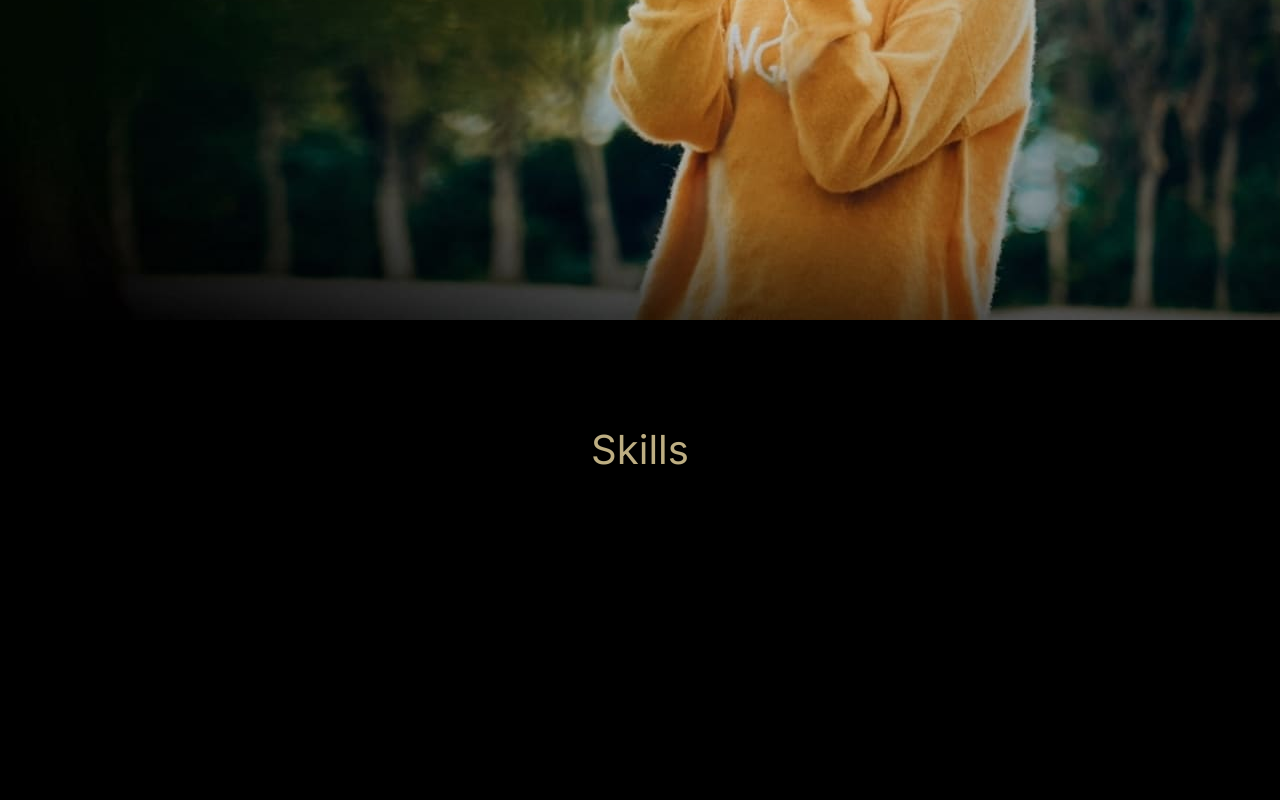
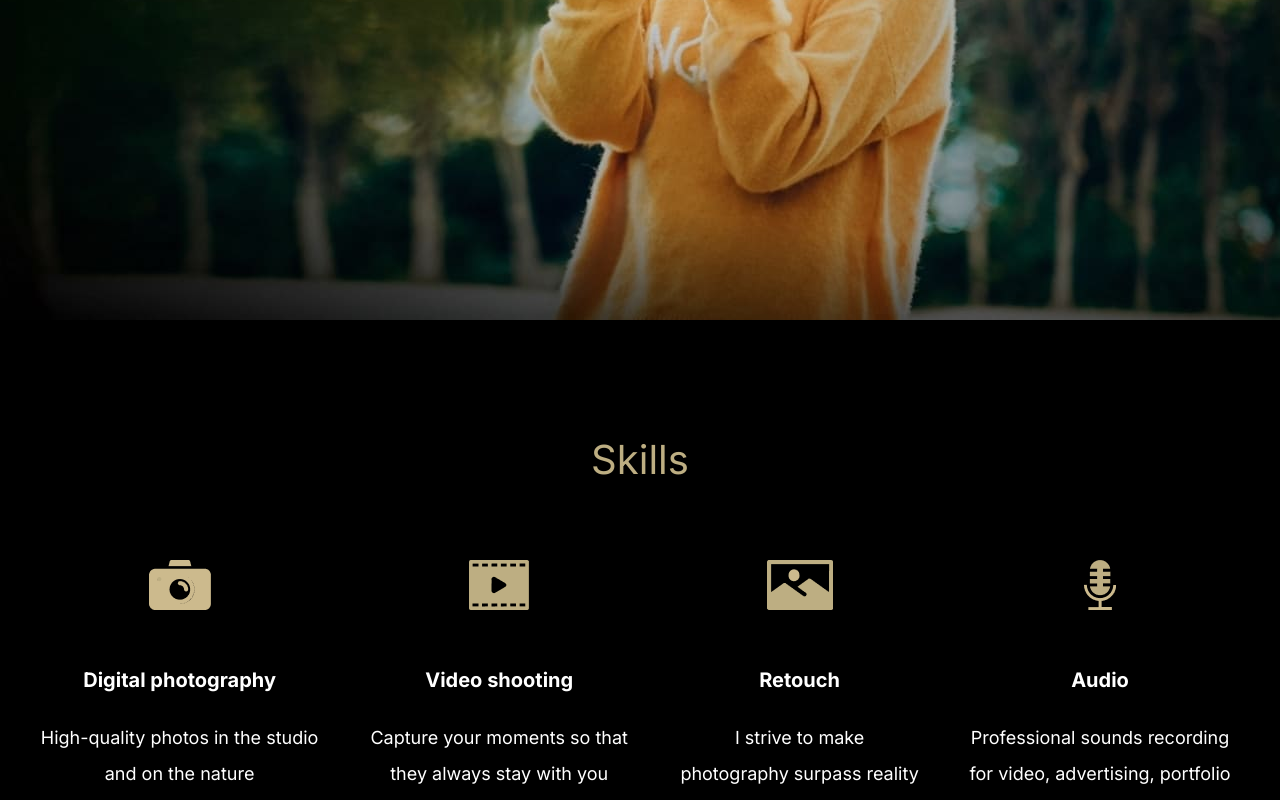
Before and after one commit to oksanabolbat/Portfolio-1, a plain HTML site: page index.html in a window 1280 px wide. Shown: the part 590-1390 px from the top of the page. Before the commit the page ends 1140 px from the top, so only its background shows below. Drawn offline with Linux system fonts and the light colour scheme.

Commit message:
init: finished skills section

```diff
--- a/css/styles.css
+++ b/css/styles.css
@@ -61,7 +61,7 @@ a {
     cursor: pointer;
 }
 body {
-    background: no-repeat url("../img/bg.png") #000;
+    background: no-repeat url("../img/bg.png") center 0 #000;
     color: #fff;
     font-family: "Inter", sans-serif;
 }
@@ -76,6 +76,12 @@ h2 {
     color: #bdae82;
     margin: 0 auto;
     background-color: #000;
+    text-align: center;
+}
+h3 {
+    font-size: 20px;
+    line-height: 40px;
+    font-weight: bold;
     text-align: center;
 }
 .wrapper {
@@ -107,13 +113,14 @@ h2 {
 .wrapper-hero {
     max-width: 500px;
     margin-top: 160px;
-    margin-left: 80px;
+    margin-left: 60px;
     margin-bottom: 330px;
 }
 .wrapper-hero p {
     font-size: 20px;
     line-height: 40px;
     width: 470px;
+    margin-top: 10px;
 }
 .hero-btn {
     width: 220px;
@@ -131,7 +138,6 @@ h2 {
 }
 .h2-wrapper {
     padding-top: 100px;
-    padding-bottom: 60px;
     width: 700px;
     margin: 0 auto;
     background: no-repeat url("../img/section-title-line.png") 0 139px;
@@ -139,3 +145,26 @@ h2 {
 .h2-skills {
     width: 152px;
 }
+.skill {
+    margin-top: 60px;
+    max-width: 320px;
+    padding: 100px 20px 8px 20px;
+    text-align: center;
+    font-size: 18px;
+    line-height: 36px;
+}
+.skill-camera {
+    background: no-repeat url("../img/camera\ 1.png") center 0;
+}
+.skill-image {
+    background: no-repeat url("../img/image\ 1.png") center 0;
+}
+.skill-mic {
+    background: no-repeat url("../img/mic\ 1.png") center 0;
+}
+.skill-video {
+    background: no-repeat url("../img/video\ 1.png") center 0;
+}
+.skill p {
+    margin-top: 20px;
+}
--- a/index.html
+++ b/index.html
@@ -36,11 +36,14 @@
 
     <main>
         <section class="hero">
-            <div class="wrapper-hero">
-                <h1>Alexa Rise</h1>
-                <p>Save sincere emotions, romantic feelings and happy moments of life together with professional
-                    photographer Alexa Rise</p>
-                <button class="hero-btn">Hire me</button>
+            <div class="wrapper">
+
+                <div class="wrapper-hero">
+                    <h1>Alexa Rise</h1>
+                    <p>Save sincere emotions, romantic feelings and happy moments of life together with professional
+                        photographer Alexa Rise</p>
+                    <button class="hero-btn">Hire me</button>
+                </div>
             </div>
         </section>
         <section class="skills">
@@ -50,7 +53,22 @@
                     <h2 class="h2-skills">Skills</h2>
                 </div>
                 <div class="skills-all">
-                    <div class="skill"></div>
+                    <div class="skill skill-camera">
+                        <h3>Digital photography</h3>
+                        <p>High-quality photos in the studio and on the nature</p>
+                    </div>
+                    <div class="skill skill-video">
+                        <h3>Video shooting</h3>
+                        <p>Capture your moments so that they always stay with you</p>
+                    </div>
+                    <div class="skill skill-image">
+                        <h3>Retouch</h3>
+                        <p>I strive to make photography surpass reality</p>
+                    </div>
+                    <div class="skill skill-mic">
+                        <h3>Audio</h3>
+                        <p>Professional sounds recording for video, advertising, portfolio</p>
+                    </div>
                 </div>
             </div>
         </section>
```
Also changed, not shown: img/camera 1.png (added), img/image 1.png (added), img/mic 1.png (added), img/video 1.png (added).
